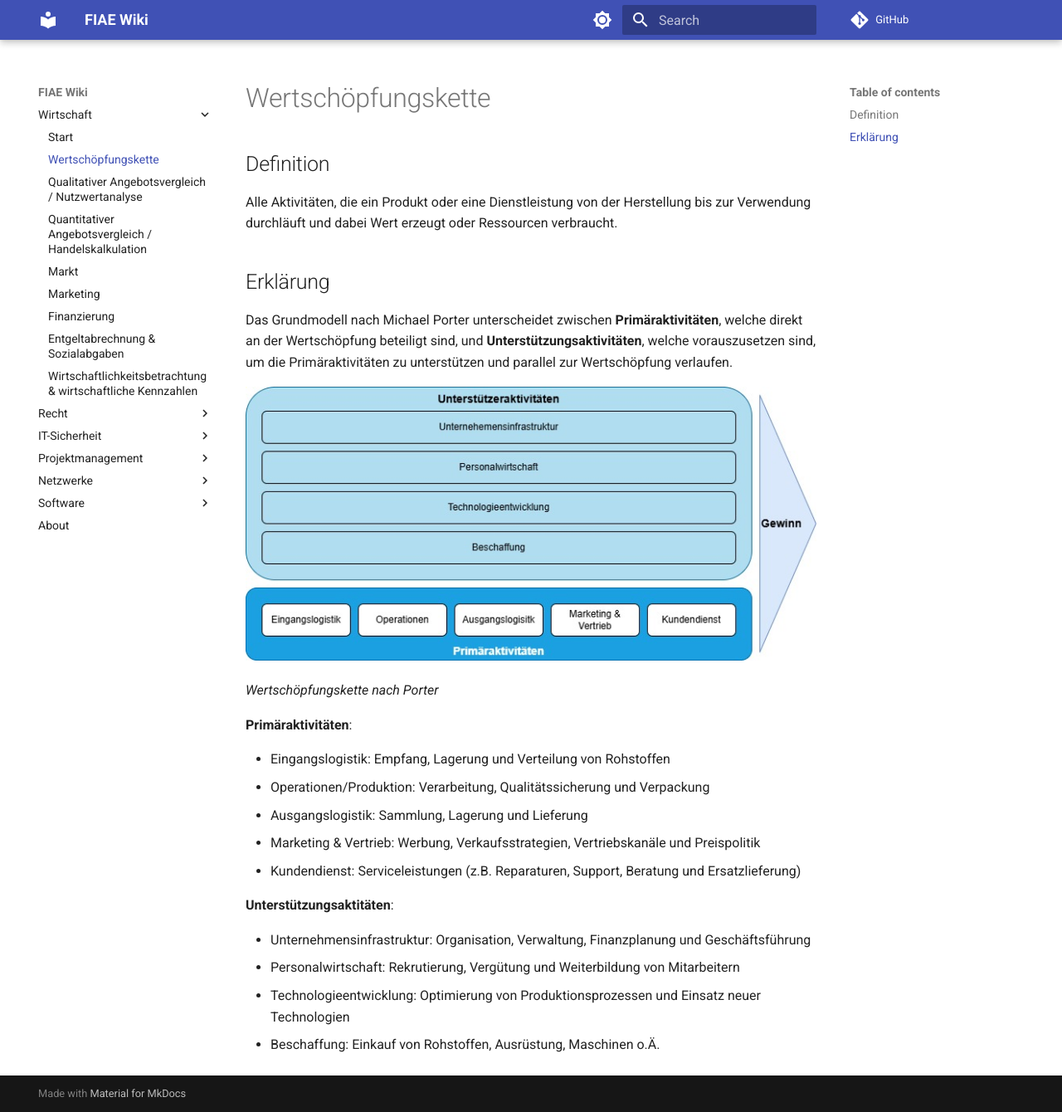
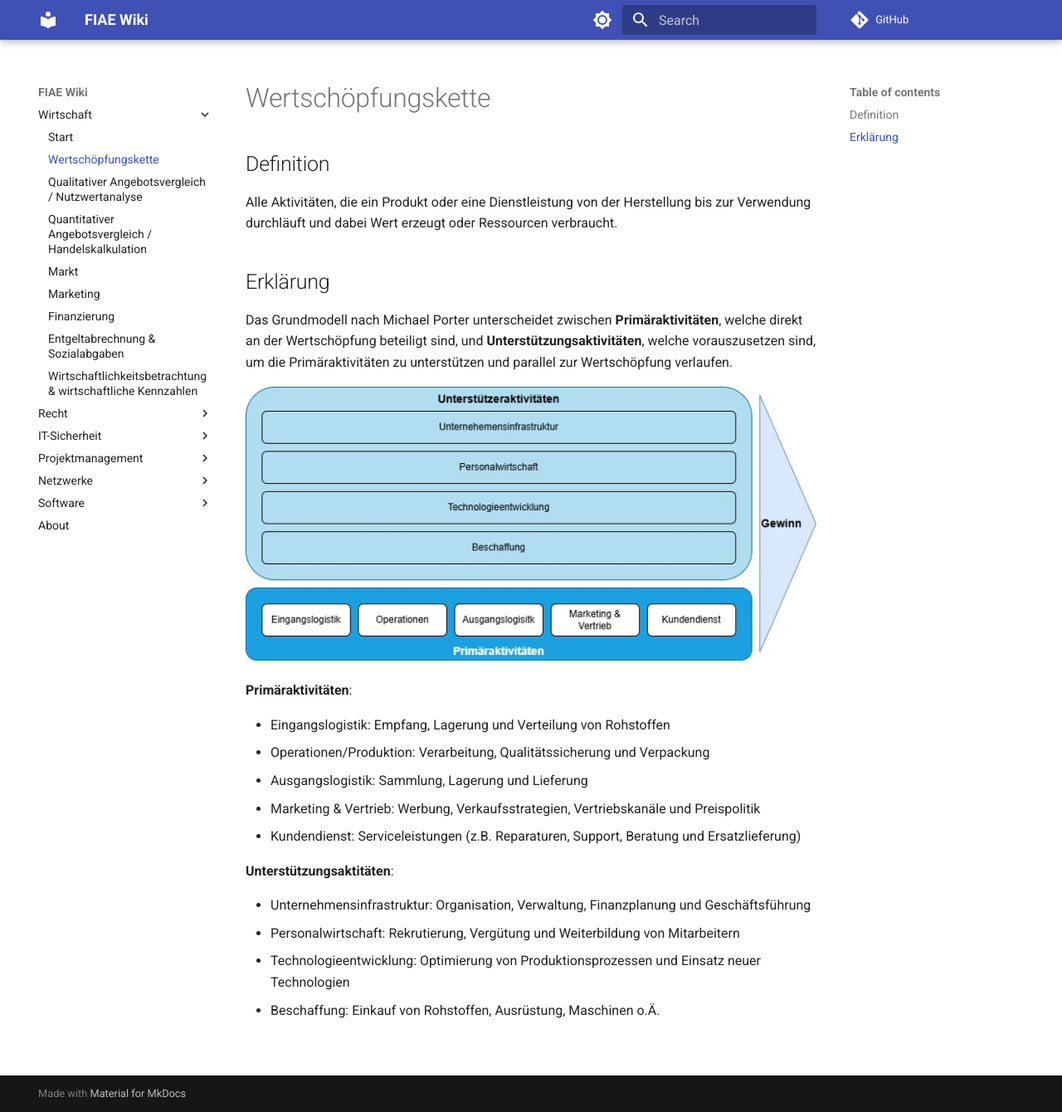
Before and after one commit to discohagen/FIAE, an MkDocs documentation site: the page built from docs/wirtschaft/wertschoepfungskette.md, in a window 1280 px wide and 1340 px high. Shown: the whole window at 83% size. Built offline with MkDocs 1.6.1 and Material for MkDocs 9.7.7, drawn with Linux system fonts in a browser that asks for light colours; a script that is not in the unit is left out; comment, search, counter and statistics services are not loaded.

Commit message:
remove subtext in wertschoepfungskette

```diff
--- a/docs/wirtschaft/wertschoepfungskette.md
+++ b/docs/wirtschaft/wertschoepfungskette.md
@@ -9,8 +9,6 @@ Alle Aktivitäten, die ein Produkt oder eine Dienstleistung von der Herstellung
 Das Grundmodell nach Michael Porter unterscheidet zwischen **Primäraktivitäten**, welche direkt an der Wertschöpfung beteiligt sind, und **Unterstützungsaktivitäten**, welche vorauszusetzen sind, um die Primäraktivitäten zu unterstützen und parallel zur Wertschöpfung verlaufen.
 
 ![Wertschöpfungskette](static/Wertschoepfungskette_Porter.jpg)
-
-_Wertschöpfungskette nach Porter_
 
 **Primäraktivitäten**:
 
```
